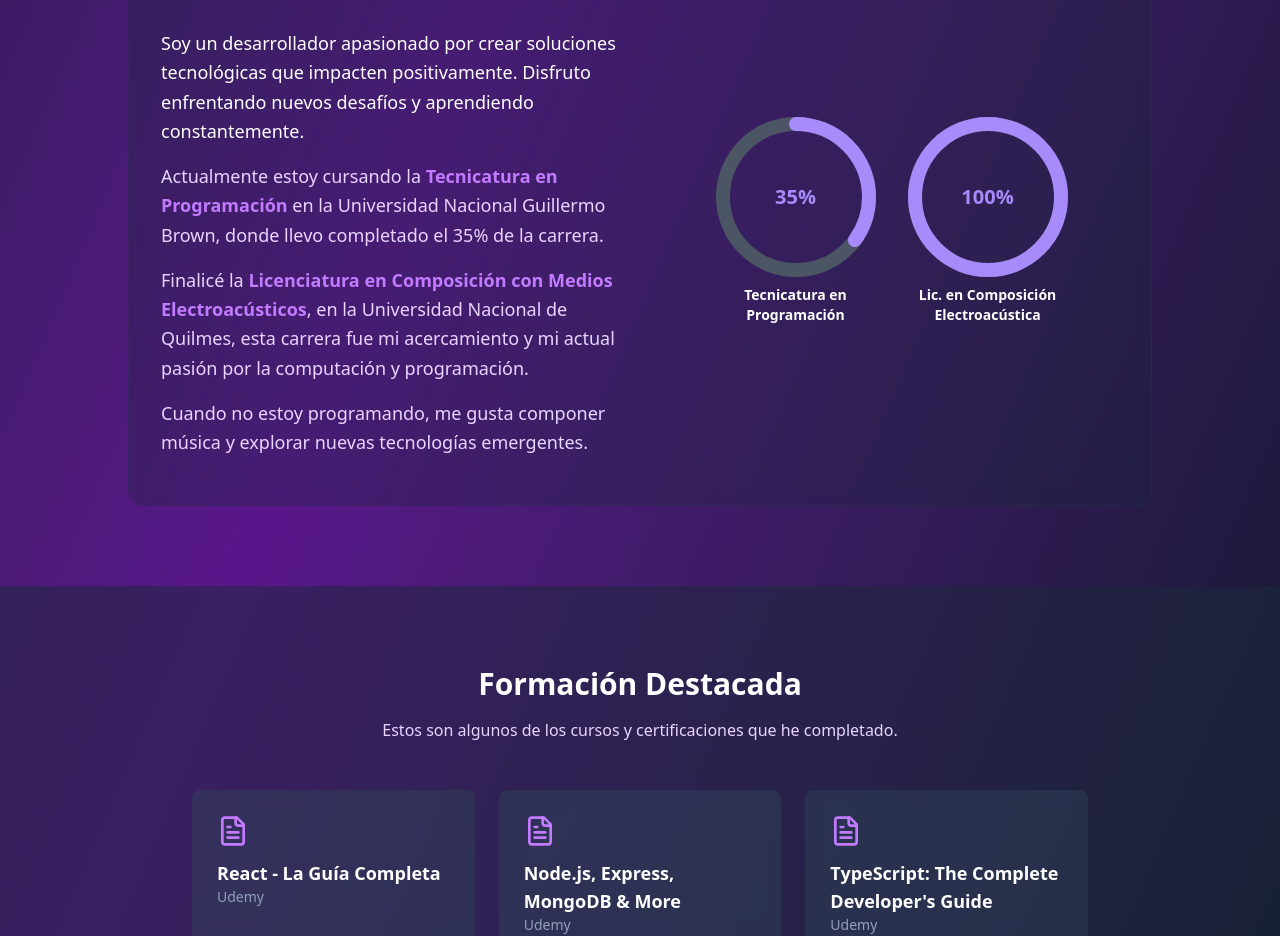
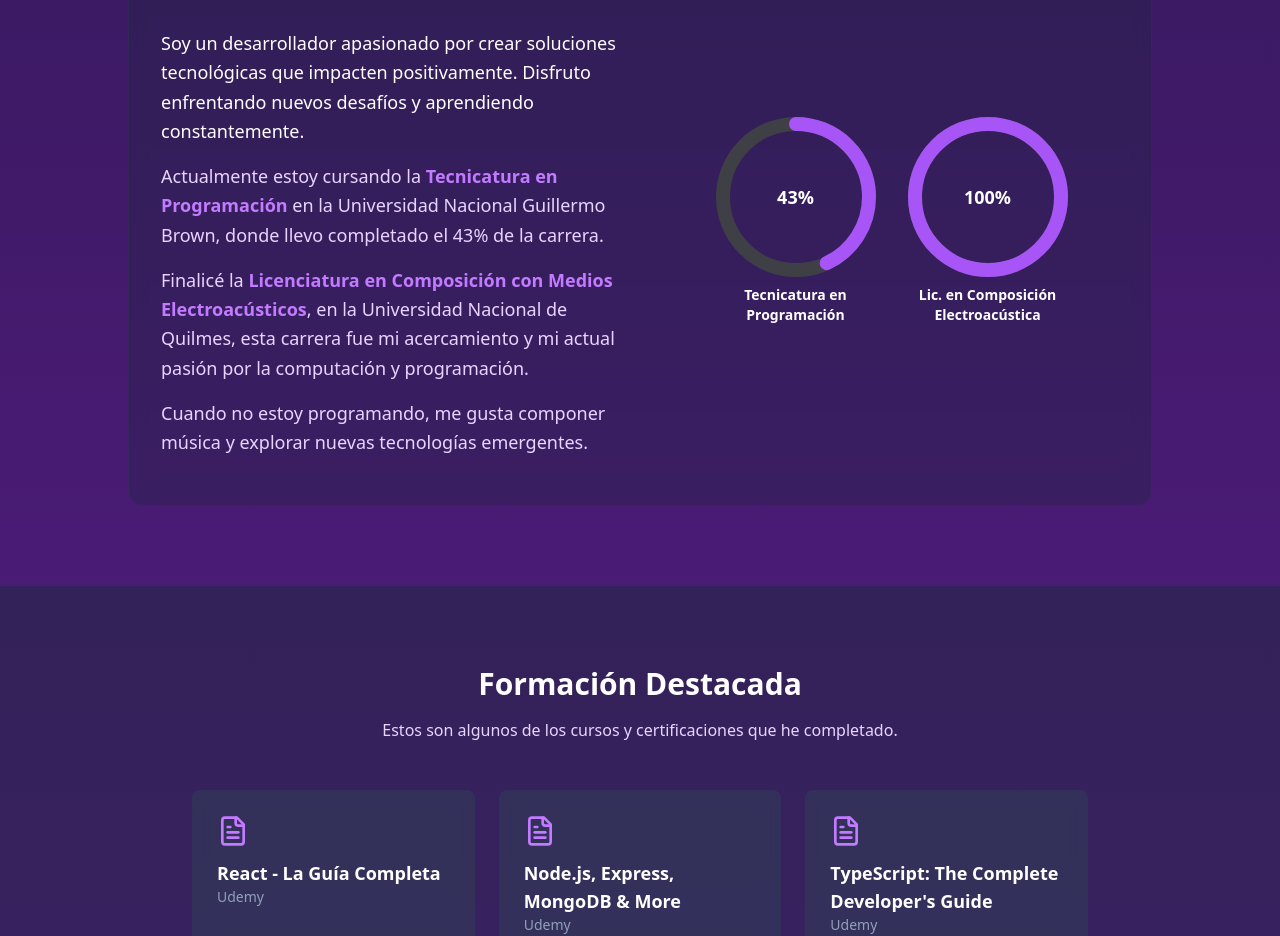
Before and after one commit to malessan4/matialess-portfolio, a Next.js app: page / in a window 1280 px wide. Shown: the part 1864-2800 px from the top of the page. Built offline with nearby package versions, Linux system fonts and the light colour scheme.

Commit message:
el boton cambio de modo ya esta funcional en la pagina principal, con algunas inconsistencias. En la pagina projects y certificados no funciona. Mejorar inconsistencias

```diff
--- a/src/app/hooks/useTheme.ts
+++ b/src/app/hooks/useTheme.ts
@@ -4,35 +4,36 @@ import { useState, useEffect } from 'react';
 
 type Theme = 'light' | 'dark';
 
-
 export function useTheme(): [Theme, () => void] {
-
-  const [theme, setTheme] = useState<Theme>('light');
+  // Usamos una función para inicializar el estado.
+  // Esta función SOLO se ejecuta en el CLIENTE y SOLO una vez en el primer render.
+  const [theme, setTheme] = useState<Theme>(() => {
+    // Si estamos en el servidor, o localStorage no está disponible,
+    // retornamos 'light' para el render inicial del servidor.
+    if (typeof window === 'undefined') {
+      return 'light';
+    }
+    // En el cliente, intentamos leer de localStorage
+    const localTheme = localStorage.getItem('theme') as Theme | null;
+    return localTheme || 'light'; // Por defecto 'light' si no hay nada guardado
+  });
 
   useEffect(() => {
-    const localTheme = localStorage.getItem('theme') as Theme | null;
-    const initialTheme = localTheme || 'light';
-
-
-    setTheme(initialTheme);
-
-    if (initialTheme === 'dark') {
+    // Este efecto se ejecutará después del primer render en el cliente.
+    // Sincronizamos la clase 'dark' en el elemento <html> con el estado actual del tema.
+    if (theme === 'dark') {
       document.documentElement.classList.add('dark');
     } else {
       document.documentElement.classList.remove('dark');
     }
-  }, []);
+    // Añadimos 'theme' a las dependencias para que se actualice si el tema cambia
+  }, [theme]);
 
   const toggleTheme = () => {
     setTheme(prevTheme => {
       const newTheme = prevTheme === 'light' ? 'dark' : 'light';
       localStorage.setItem('theme', newTheme);
-
-      if (newTheme === 'dark') {
-        document.documentElement.classList.add('dark');
-      } else {
-        document.documentElement.classList.remove('dark');
-      }
+      // El useEffect anterior se encargará de actualizar la clase en <html>
       return newTheme;
     });
   };
--- a/src/app/layout.tsx
+++ b/src/app/layout.tsx
@@ -25,11 +25,12 @@ export default function RootLayout({
 }>) {
   return (
     <html lang="en">
+      <head>
+      </head>
       <body
         className={`${geistSans.variable} ${geistMono.variable} antialiased`}
       >
         <Navbar />
-
         {children}
       </body>
     </html>
--- a/src/app/page.tsx
+++ b/src/app/page.tsx
@@ -6,16 +6,16 @@ import Link from "next/link";
 import DonutChart from "../components/DonutChart";
 import { certificatesData } from "../../lib/data";
 import { FileText } from "lucide-react";
+import { useTheme } from "../app/hooks/useTheme";
 
 const completedDegreeProgress = 100;
-
 
 const BackgroundParticles = () => (
   <div className="absolute inset-0 z-0">
     {[...Array(15)].map((_, i) => (
       <div
         key={i}
-        className="absolute rounded-full bg-purple-500 opacity-20 animate-float"
+        className="absolute rounded-full animate-float"
         style={{
           width: Math.random() * 50 + 10 + 'px',
           height: Math.random() * 50 + 10 + 'px',
@@ -30,6 +30,7 @@ const BackgroundParticles = () => (
 );
 
 export default function Home() {
+  const [theme] = useTheme();
 
 
   // Animaciones
@@ -53,16 +54,15 @@ export default function Home() {
   };
 
   // Define el porcentaje de progreso aquí para usarlo en el texto y el gráfico
-  const currentCareerProgress = 35;
+  const currentCareerProgress = 43;
 
 
 
   return (
-    <main className="min-h-screen bg-gradient-to-br from-slate-900 via-purple-900 to-slate-900 text-white pt-20">
+    <main className="min-h-screen text-white pt-20"> {/* ELIMINADO: bg-gradient-to-br ... */}
       {/* Hero Section */}
       <section className="relative flex flex-col items-center justify-center min-h-screen px-4 py-16 overflow-hidden">
         <BackgroundParticles />
-
         <motion.div
           className="relative z-10 max-w-4xl mx-auto text-center"
           variants={containerVariants}
@@ -70,14 +70,15 @@ export default function Home() {
           animate="visible"
         >
           <motion.h1
-            className="text-5xl md:text-7xl font-bold mb-6 bg-clip-text text-transparent bg-gradient-to-r from-purple-400 to-pink-600"
+            className="text-5xl md:text-7xl font-bold mb-6 bg-clip-text text-transparent bg-gradient-to-r from-purple-400 to-pink-600
+                       dark:from-green-400 dark:to-emerald-500"
             variants={itemVariants}
           >
             Hola, soy Matías
           </motion.h1>
 
           <motion.h2
-            className="text-2xl md:text-3xl font-semibold mb-8 text-purple-200"
+            className="text-2xl md:text-3xl font-semibold mb-8 text-purple-200 dark:text-green-200"
             variants={itemVariants}
           >
             Desarrollador Full Stack
@@ -97,20 +98,21 @@ export default function Home() {
           >
             <Link
               href="/projects"
-              className="px-8 py-3 bg-purple-600 hover:bg-purple-700 rounded-lg font-medium transition-colors duration-300 transform hover:scale-105"
+              className="px-8 py-3 bg-purple-600 hover:bg-purple-700 rounded-lg font-medium transition-colors duration-300 transform hover:scale-105
+                         dark:bg-green-600 dark:hover:bg-green-700"
             >
               Ver Proyectos
             </Link>
             <Link
               href="/contact"
-              className="px-8 py-3 border border-purple-400 text-purple-200 hover:bg-purple-800/30 rounded-lg font-medium transition-colors duration-300"
+              className="px-8 py-3 border border-purple-400 text-purple-200 hover:bg-purple-800/30 rounded-lg font-medium transition-colors duration-300
+                         dark:border-green-400 dark:text-green-200 dark:hover:bg-green-800/30"
             >
               Contactarme
             </Link>
           </motion.div>
         </motion.div>
 
-        {/* Flecha de scroll */}
         <motion.div
           className="absolute bottom-10 animate-bounce"
           initial={{ opacity: 0, y: -10 }}
@@ -118,7 +120,7 @@ export default function Home() {
           transition={{ delay: 1.5, duration: 0.5 }}
         >
           <svg
-            className="w-8 h-8 text-purple-400"
+            className="w-8 h-8 text-purple-400 dark:text-green-400"
             fill="none"
             stroke="currentColor"
             viewBox="0 0 24 24"
@@ -130,8 +132,7 @@ export default function Home() {
         </motion.div>
       </section>
 
-      {/* Sección de tecnologías */}
-      <section id="technologies" className="py-20 px-4 bg-slate-800/50">
+      <section id="technologies" className="py-20 px-4 bg-slate-800/50 dark:bg-emerald-900/50">
         <div className="max-w-4xl mx-auto">
           <h2 className="text-3xl font-bold text-center mb-12">Tecnologías</h2>
           <div className="grid grid-cols-2 sm:grid-cols-3 md:grid-cols-3 gap-6">
@@ -142,11 +143,11 @@ export default function Home() {
               { name: "Python", icon: "🐍" }, { name: "Django", icon: "🚀" }, { name: "PyQt", icon: "🐍🖼️" }, { name: "Java", icon: "☕" },
               { name: "Docker", icon: "🐳" }, { name: "Git / Github", icon: "🔧" },
               { name: "PostgreSQL", icon: "🐘" }, { name: "GraphQL", icon: "🔺" }, { name: "GoLang", icon: "🐿️" }
-
             ].map((tech, index) => (
               <motion.div
                 key={index}
-                className="bg-slate-700/50 p-4 rounded-lg text-center backdrop-blur-sm hover:bg-slate-700/70 transition-colors duration-300"
+                className="bg-slate-700/50 p-4 rounded-lg text-center backdrop-blur-sm hover:bg-slate-700/70 transition-colors duration-300
+                           dark:bg-emerald-700/50 dark:hover:bg-emerald-700/70"
                 whileHover={{ scale: 1.05 }}
                 initial={{ opacity: 0, y: 20 }}
                 whileInView={{ opacity: 1, y: 0 }}
@@ -161,12 +162,11 @@ export default function Home() {
         </div>
       </section>
 
-      {/* Sección sobre mí (actualizada con dos gráficos) */}
-
       <section id="about" className="py-20 px-4">
-        <div className="max-w-5xl mx-auto"> {/* Aumentado el ancho máximo para más espacio */}
+        <div className="max-w-5xl mx-auto">
           <motion.div
-            className="bg-slate-800/30 p-8 rounded-2xl backdrop-blur-sm border border-slate-700/30 flex flex-col lg:flex-row items-center gap-8 lg:gap-12"
+            className="bg-slate-800/30 p-8 rounded-2xl backdrop-blur-sm border border-slate-700/30 flex flex-col lg:flex-row items-center gap-8 lg:gap-12
+                       dark:bg-emerald-900/30 dark:border-emerald-700/30"
             initial={{ opacity: 0, y: 20 }}
             whileInView={{ opacity: 1, y: 0 }}
             transition={{ duration: 0.5 }}
@@ -177,25 +177,36 @@ export default function Home() {
               <p className="text-lg mb-4 leading-relaxed">
                 Soy un desarrollador apasionado por crear soluciones tecnológicas que impacten positivamente. Disfruto enfrentando nuevos desafíos y aprendiendo constantemente.
               </p>
-              <p className="text-lg mb-4 leading-relaxed text-purple-200">
-                Actualmente estoy cursando la <span className="font-bold text-purple-400">Tecnicatura en Programación</span> en la Universidad Nacional Guillermo Brown, donde llevo completado el {currentCareerProgress}% de la carrera.
+              <p className="text-lg mb-4 leading-relaxed text-purple-200 dark:text-green-200">
+                Actualmente estoy cursando la <span className="font-bold text-purple-400 dark:text-green-400">Tecnicatura en Programación</span> en la Universidad Nacional Guillermo Brown, donde llevo completado el {currentCareerProgress}% de la carrera.
               </p>
-              <p className="text-lg mb-4 leading-relaxed text-purple-200">
-                Finalicé la <span className="font-bold text-purple-400">Licenciatura en Composición con Medios Electroacústicos</span>, en la Universidad Nacional de Quilmes, esta carrera fue mi acercamiento y mi actual pasión por la computación y programación.
+              <p className="text-lg mb-4 leading-relaxed text-purple-200 dark:text-green-200">
+                Finalicé la <span className="font-bold text-purple-400 dark:text-green-400">Licenciatura en Composición con Medios Electroacústicos</span>, en la Universidad Nacional de Quilmes, esta carrera fue mi acercamiento y mi actual pasión por la computación y programación.
               </p>
-              <p className="text-lg mb-4 leading-relaxed text-purple-200">
+              <p className="text-lg mb-4 leading-relaxed text-purple-200 dark:text-green-200">
                 Cuando no estoy programando, me gusta componer música y explorar nuevas tecnologías emergentes.
               </p>
             </div>
             <div className="lg:w-1/2 flex flex-col sm:flex-row justify-center items-center gap-8 mt-6 lg:mt-0">
-              {/* Gráfico 2: Tecnicatura en progreso */}
+              {/* Ajustar DonutChart para que use el tema */}
               <div className="flex flex-col items-center gap-2">
-                <DonutChart percentage={currentCareerProgress} size={160} strokeWidth={14} />
+                <DonutChart
+                  percentage={currentCareerProgress}
+                  size={160}
+                  strokeWidth={14}
+                  primaryColor={theme === 'light' ? '#a855f7' : '#10b981'} // purple-500 o emerald-500
+                  secondaryColor={theme === 'light' ? '#3f3f46' : '#4b5563'} // slate-700 o gray-600
+                />
                 <p className="text-sm font-semibold text-center max-w-[150px]">Tecnicatura en Programación</p>
               </div>
-              {/* Gráfico 1: Licenciatura completada */}
               <div className="flex flex-col items-center gap-2">
-                <DonutChart percentage={completedDegreeProgress} size={160} strokeWidth={14} />
+                <DonutChart
+                  percentage={completedDegreeProgress}
+                  size={160}
+                  strokeWidth={14}
+                  primaryColor={theme === 'light' ? '#a855f7' : '#10b981'}
+                  secondaryColor={theme === 'light' ? '#3f3f46' : '#4b5563'}
+                />
                 <p className="text-sm font-semibold text-center max-w-[150px]">Lic. en Composición Electroacústica</p>
               </div>
             </div>
@@ -203,23 +214,23 @@ export default function Home() {
         </div>
       </section>
 
-      {/* Sección de Certificados */}
-      <section id="certificates-preview" className="py-20 px-4 bg-slate-800/50">
+      <section id="certificates-preview" className="py-20 px-4 bg-slate-800/50 dark:bg-emerald-900/50">
         <div className="max-w-4xl mx-auto">
           <h2 className="text-3xl font-bold text-center mb-4">Formación Destacada</h2>
-          <p className="text-center text-purple-200 mb-12">Estos son algunos de los cursos y certificaciones que he completado.</p>
+          <p className="text-center text-purple-200 mb-12 dark:text-green-200">Estos son algunos de los cursos y certificaciones que he completado.</p>
 
           <div className="grid grid-cols-1 md:grid-cols-3 gap-6 mb-12">
             {certificatesData.slice(0, 3).map((cert, index) => (
               <motion.div
                 key={index}
-                className="bg-slate-700/50 p-6 rounded-lg backdrop-blur-sm border border-transparent hover:border-purple-500 transition-colors duration-300"
+                className="bg-slate-700/50 p-6 rounded-lg backdrop-blur-sm border border-transparent hover:border-purple-500 transition-colors duration-300
+                           dark:bg-emerald-700/50 dark:hover:border-green-500"
                 initial={{ opacity: 0, y: 20 }}
                 whileInView={{ opacity: 1, y: 0 }}
                 transition={{ duration: 0.3, delay: index * 0.1 }}
                 viewport={{ once: true }}
               >
-                <FileText className="w-8 h-8 text-purple-400 mb-3" />
+                <FileText className="w-8 h-8 text-purple-400 mb-3 dark:text-green-400" />
                 <h3 className="font-bold text-lg">{cert.title}</h3>
                 <p className="text-sm text-slate-400">{cert.issuer}</p>
               </motion.div>
@@ -235,14 +246,14 @@ export default function Home() {
           >
             <Link
               href="/certificados"
-              className="px-8 py-3 bg-purple-600 hover:bg-purple-700 rounded-lg font-medium transition-colors duration-300 transform hover:scale-105 inline-block"
+              className="px-8 py-3 bg-purple-600 hover:bg-purple-700 rounded-lg font-medium transition-colors duration-300 transform hover:scale-105 inline-block
+                         dark:bg-green-600 dark:hover:bg-green-700"
             >
               Ver Todos los Certificados
             </Link>
           </motion.div>
         </div>
       </section>
-
     </main>
   );
 }
--- a/src/components/DonutChart.tsx
+++ b/src/components/DonutChart.tsx
@@ -1,65 +1,61 @@
+"use client";
+
 import React from 'react';
-import { motion } from 'framer-motion';
 
 interface DonutChartProps {
   percentage: number;
-  size?: number; // Tamaño total del SVG
-  strokeWidth?: number; // Grosor del anillo del donut
-  color?: string; // Color del progreso
-  bgColor?: string; // Color del fondo del anillo
-  textColor?: string; // Color del texto del porcentaje
+  size?: number;
+  strokeWidth?: number;
+  primaryColor?: string; // Nuevo: Color para el progreso
+  secondaryColor?: string; // Nuevo: Color para el resto
 }
 
 const DonutChart: React.FC<DonutChartProps> = ({
   percentage,
-  size = 120,
-  strokeWidth = 12,
-  color = '#a78bfa', // Color púrpura de Tailwind (purple-400)
-  bgColor = '#4b5563', // Color gris de Tailwind (gray-600)
-  textColor = '#a78bfa', // Color del texto, coincide con el color de progreso
+  size = 100,
+  strokeWidth = 10,
+  primaryColor = '#a855f7', // purple-500 por defecto
+  secondaryColor = '#3f3f46', // slate-700 por defecto
 }) => {
   const radius = (size - strokeWidth) / 2;
   const circumference = 2 * Math.PI * radius;
-  const offset = circumference - (percentage / 100) * circumference;
+  const strokeDashoffset = circumference - (percentage / 100) * circumference;
 
   return (
+    // ESTE ES EL ÚNICO ELEMENTO RAÍZ DEL COMPONENTE
     <div className="relative flex items-center justify-center" style={{ width: size, height: size }}>
-      <svg className="transform -rotate-90" width={size} height={size}>
-        {/* Fondo del anillo */}
+      <svg
+        className="transform -rotate-90"
+        width={size}
+        height={size}
+        viewBox={`0 0 ${size} ${size}`}
+      >
         <circle
-          stroke={bgColor}
+          // Considera si quieres que estos colores se manejen con Tailwind o con props
+          // Si usas props, Tailwind dark: no se aplicará directamente a estas líneas
+          stroke={secondaryColor}
           fill="transparent"
           strokeWidth={strokeWidth}
           r={radius}
           cx={size / 2}
           cy={size / 2}
         />
-        {/* Anillo de progreso */}
-        <motion.circle
-          stroke={color}
+        <circle
+          // Color del progreso
+          stroke={primaryColor}
           fill="transparent"
           strokeWidth={strokeWidth}
           r={radius}
           cx={size / 2}
           cy={size / 2}
           strokeDasharray={circumference}
-          strokeDashoffset={circumference} // Start fully hidden
+          strokeDashoffset={strokeDashoffset}
           strokeLinecap="round"
-          initial={{ strokeDashoffset: circumference }}
-          animate={{ strokeDashoffset: offset }}
-          transition={{ duration: 1.5, ease: "easeOut" }} // Animación más larga y suave
         />
       </svg>
-      {/* Texto del porcentaje */}
-      <motion.span
-        className="absolute text-xl font-bold"
-        style={{ color: textColor }}
-        initial={{ opacity: 0 }}
-        animate={{ opacity: 1 }}
-        transition={{ delay: 1, duration: 0.5 }}
-      >
+      <div className="absolute flex items-center justify-center text-lg font-bold text-white">
         {percentage}%
-      </motion.span>
+      </div>
     </div>
   );
 };
```
Also changed, not shown: src/app/globals.css (+42 -22 lines), src/components/Navbar.tsx (+11 -8 lines).
